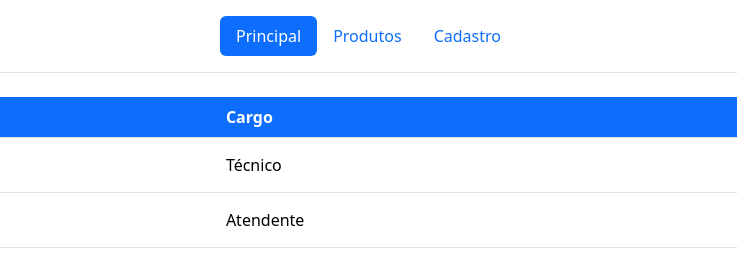
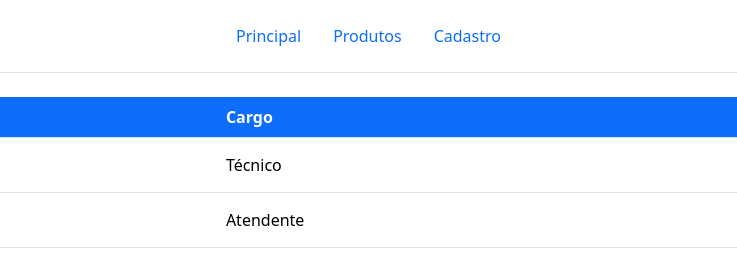
Before and after one commit to GuilhermeMagnusNeto/TronicCEPO, a website: page Paginas/Funcionarios.html in a window 1280 px wide. Shown: the top 253 px of the page, 297-1034 px from the left. Drawn offline with nearby package versions, Linux system fonts and the light colour scheme.

Commit message:
Update Funcionarios.html

```diff
--- a/Paginas/Funcionarios.html
+++ b/Paginas/Funcionarios.html
@@ -24,7 +24,7 @@
         </a>
 
         <ul class="nav nav-pills mx-auto">
-            <li class="nav-item"><a href="/Paginas/PaginaPrincipal.html" class="nav-link active" aria-current="page">Principal</a></li>
+            <li class="nav-item"><a href="/Paginas/PaginaPrincipal.html" class="nav-link" aria-current="page">Principal</a></li>
             <li class="nav-item"><a href="/Paginas/ListaDeProdutos.html" class="nav-link">Produtos</a></li>
             <li class="nav-item"><a href="/Paginas/CadastroDeProdutos.html" class="nav-link">Cadastro</a></li>
         </ul>
```
